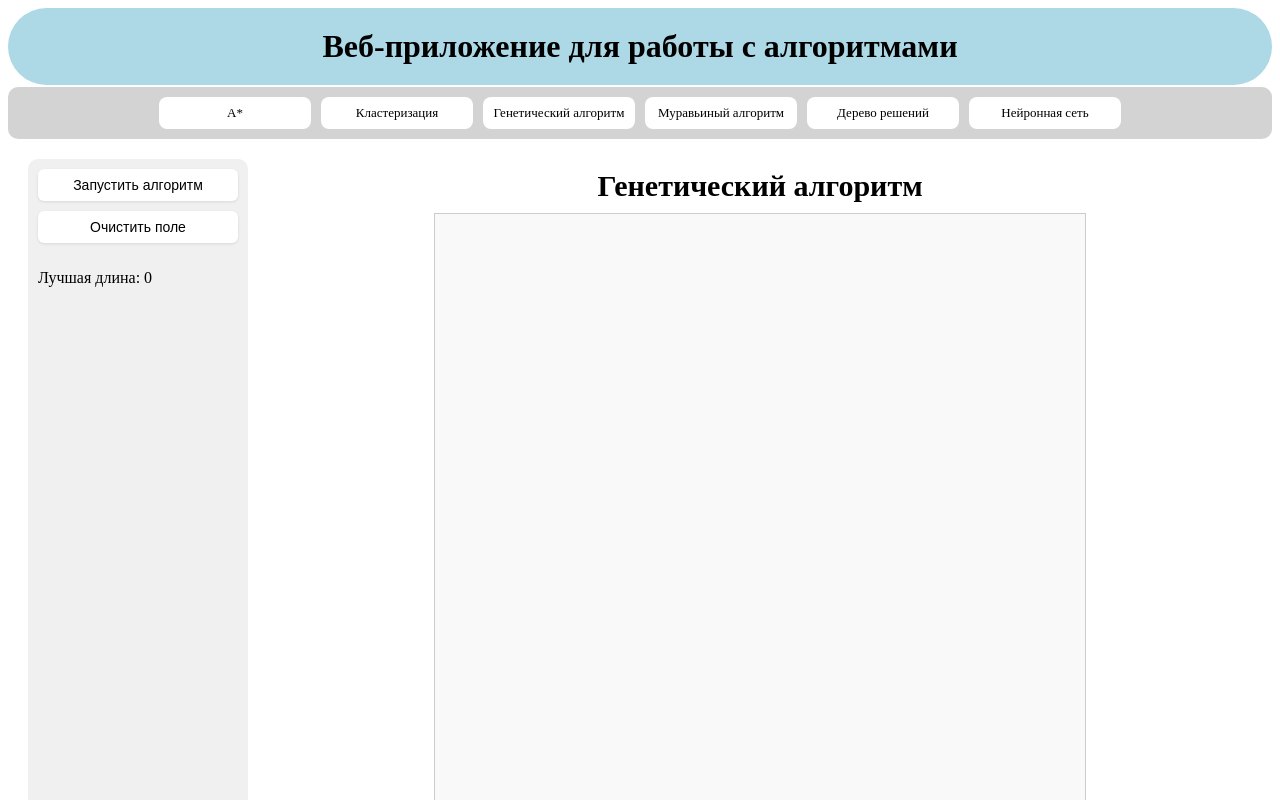
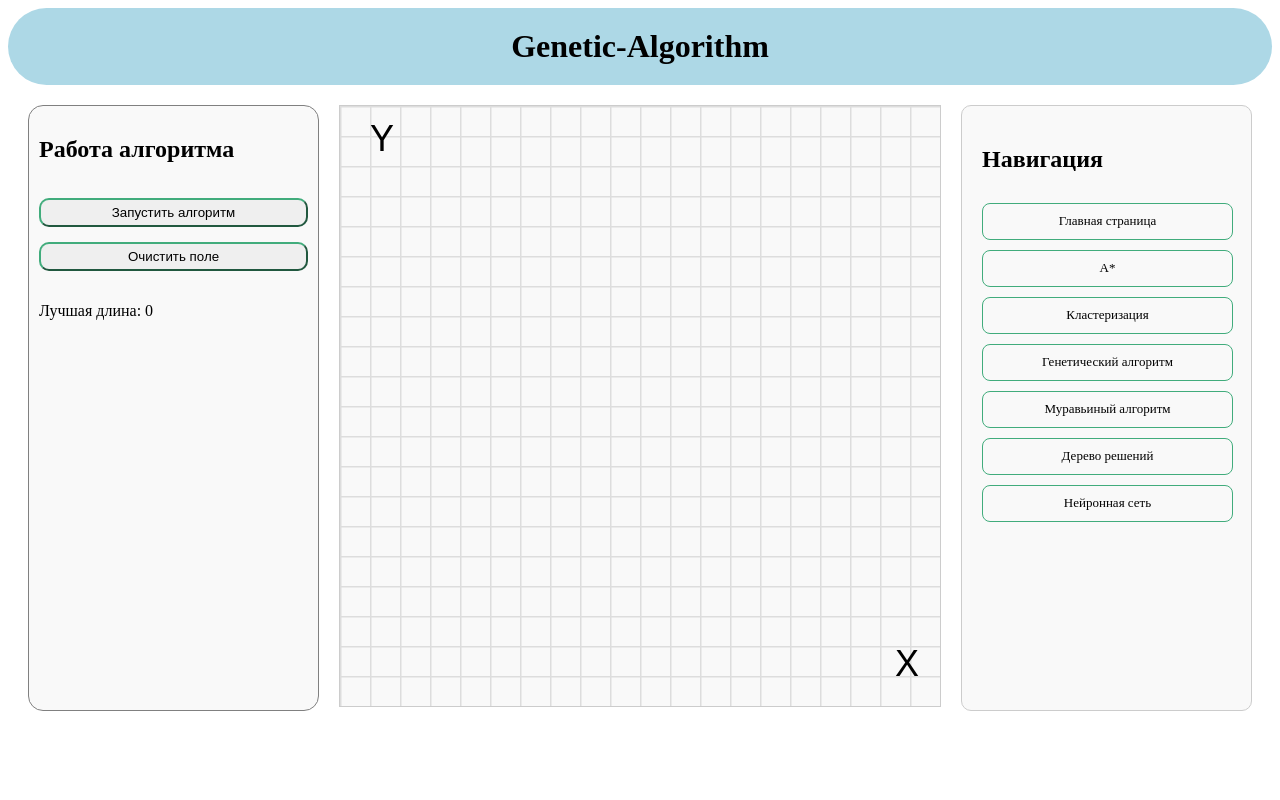
Before and after one commit to babejon/Module6, a plain HTML site: page genetic-algorithm/index.html in a window 1280 px wide. Shown: the top 800 px of the page. Drawn offline with Linux system fonts and the light colour scheme.

Commit message:
Немного изменил дизайн страниц и добавил папку с основной страницей

```diff
--- a/style.css
+++ b/A-Star-Algorithm/style.css
@@ -14,10 +14,11 @@ h1 {
 
 .navigation {
     display: flex;
+    flex: 1;
+    flex-direction: column;
     justify-content: center;
     gap: 10px;
     padding: 10px;
-    background-color: #f0f0f0;
     border-radius: 10px;
 }
 
@@ -25,21 +26,22 @@ h1 {
     display: inline-flex;
     align-items: center;
     justify-content: center;
-    width: 150px;
+    width: 100%;
     height: 35px;
     border: 1px solid #bbb;
     border-radius: 8px;
     cursor: pointer;
     font-size: 13px;
-    background-color: white;
-    color: black;
+    color:black;
     text-decoration: none;
     transition: all 0.2s ease;
+    background-color: solid gray;
+    border-color: #41ac7c;
 }
 
 .button:hover {
     background-color: lightgreen;
-    transform: translateY(-3px);
+    transform: scale(1.04);
 }
 
 .sidebar {
@@ -59,6 +61,7 @@ padding: 5px;
 border-radius: 10px;
 border-color: #41ac7c;
 transition: transform 0.2s ease;
+cursor: pointer;
 }
 
 .sidebarbutton:hover
@@ -74,17 +77,11 @@ transform: scale(1.04);
     align-items: center;
     border: 2px solid gray;
     border-radius: 10px;
-    background-color: #a6eaea;
+    background-color: #f9f9f9;
     padding: 10px;
 }
 
-.grid-area {
-    width: 100%;
-    height: 100%;
-    background-color: white;
-    margin-top: 10px;
-    flex-grow: 1;
-}
+
 .right-container{
     flex: 1;
     border: 1px solid #ccc;
@@ -102,17 +99,16 @@ transform: scale(1.04);
     box-sizing: border-box;
 }
 
-.box {
-    display: grid;
-    width: 500px;
-    height: 600px;
-    background-color: rgb(138, 219, 211);
-    border: 5px solid gray;
-    box-sizing: border-box;
+.grid-area {
+    width: 100%;
+    height: 100%;
+    background-color: white;
+    margin-top: 10px;
+    flex-grow: 1;
 }
 .cell {
     border: 1px solid black;
-    background-color: rgb(138, 219, 211);
+    background-color: lightblue;
     width: 100%;
     height: 100%;
     cursor: pointer;
--- /dev/null
+++ b/Main-page/style.css
@@ -0,0 +1,97 @@
+header {
+    width: 100%;
+    display: flex;
+    justify-content: center;
+    padding: 20px;
+    border-radius: 30px;
+    background-color: lightblue;
+    box-sizing: border-box;
+}
+
+h1 {
+    margin: 0;
+}
+
+.navigation {
+    display: flex;
+    justify-content: center;
+    gap: 10px;
+    padding: 10px;
+    background-color: #f0f0f0;
+    border-radius: 10px;
+}
+
+.button {
+    display: inline-flex;
+    align-items: center;
+    justify-content: center;
+    width: 150px;
+    height: 35px;
+    border: 1px solid #bbb;
+    border-radius: 8px;
+    cursor: pointer;
+    font-size: 13px;
+    background-color: white;
+    color: black;
+    text-decoration: none;
+    transition: all 0.2s ease;
+}
+
+.button:hover {
+    background-color: lightgreen;
+    transform: translateY(-3px);
+}
+
+.sidebar {
+    flex: 1;
+    display: flex;
+    flex-direction: column;
+    gap: 15px;
+    border: 1px solid gray;
+    border-radius: 15px;
+    padding: 10px;
+    background-color: #f9f9f9;
+}
+
+.sidebarbutton
+{
+padding: 5px;
+border-radius: 10px;
+border-color: #41ac7c;
+transition: transform 0.2s ease;
+}
+
+.sidebarbutton:hover
+{
+background-color: lightgreen;
+transform: scale(1.04);
+}
+
+.visualization {
+    flex: 2;
+    display: flex;
+    flex-direction: column;
+    align-items: center;
+    border: 2px solid gray;
+    border-radius: 10px;
+    background-color: #a6eaea;
+    padding: 10px;
+}
+
+
+.right-container{
+    flex: 1;
+    border: 1px solid #ccc;
+    border-radius: 10px;
+    padding: 10px;
+    background-color: #f9f9f9;
+}
+
+.containers {
+    display: flex;
+    flex-direction: row;
+    gap: 5px;
+    padding: 20px;
+    height: calc(100vh - 200px);
+    box-sizing: border-box;
+}
--- a/clustering-algorithm/style.css
+++ b/clustering-algorithm/style.css
@@ -12,18 +12,14 @@ h1 {
   margin: 0;
 }
 
-.boxheader {
-  width: 100%;
+.navigation {
   display: flex;
+  flex: 1;
+  flex-direction: column;
   justify-content: center;
-  align-items: center;
-  margin: 0;
+  gap: 10px;
   padding: 10px;
   border-radius: 10px;
-  background-color: lightgray;
-  box-sizing: border-box;
-  margin-top: 2px;
-  gap: 10px;
 }
 
 
@@ -31,31 +27,25 @@ h1 {
   display: inline-flex;
   align-items: center;
   justify-content: center;
-  width: 150px;
-  height: 30px;
-  border: 1px solid transparent;
-  padding: 0;
+  width: 100%;
+  height: 35px;
+  border: 1px solid #bbb;
   border-radius: 8px;
   cursor: pointer;
   font-size: 13px;
-  background-color: white;
-  color: black;
+  color:black;
   text-decoration: none;
+  transition: all 0.2s ease;
+  background-color: solid gray;
+  border-color: #41ac7c;
 }
 
 .button:hover {
   background-color: lightgreen;
-  transform: translateY(-3px);
+  transform: scale(1.04);
 }
 
-.A {
-  text-align: center;
-  margin-top: 10px;
-  font-size: 30px;
-  margin-bottom: 10px;
-}
-
-.main-wrapper {
+.containers {
   display: flex;
   justify-content: space-between;
   gap: 20px;
@@ -63,24 +53,23 @@ h1 {
 }
 
 .sidebar {
+  flex: 1;
   display: flex;
   flex-direction: column;
-  gap: 10px;
-  width: 200px;
+  gap: 15px;
+  border: 1px solid gray;
+  border-radius: 15px;
   padding: 10px;
-  background-color: #f0f0f0;
-  border-radius: 10px;
+  background-color: #f9f9f9;
 }
 
 
 .sidebarbutton {
-  padding: 8px;
-  border: none;
-  border-radius: 6px;
-  background-color: white;
+  padding: 5px;
+  border-radius: 10px;
+  border-color: #41ac7c;
+  transition: transform 0.2s ease;
   cursor: pointer;
-  font-size: 14px;
-  box-shadow: 0 1px 3px rgba(0,0,0,0.1);
 
 }
 
@@ -90,12 +79,12 @@ h1 {
 
 }
 
-
-.graph-area {
-  flex-grow: 1;
-  display: flex;
-  flex-direction: column;
-  align-items: center;
+.right-container{
+  flex: 1;
+  border: 1px solid #ccc;
+  border-radius: 10px;
+  padding: 10px;
+  background-color: #f9f9f9;
 }
 
 #graphArea {
--- a/genetic-algorithm/index.html
+++ b/genetic-algorithm/index.html
@@ -3,36 +3,25 @@
 <head>
   <meta charset="UTF-8">
   <meta name="viewport" content="width=device-width, initial-scale=1.0">
-  <title>Веб-приложение для работы с алгоритмами</title>
+  <title>Aлгоритмы приближенных вычислений</title>
   <link rel="stylesheet" href="style.css">
 </head>
 <body>
 
   <header>
-    <h1>Веб-приложение для работы с алгоритмами</h1>
+    <h1>Genetic-Algorithm</h1>
   </header>
-
-  <nav class="boxheader">
-    <a href="../../index.html" class="button">A*</a>
-    <a href="../clustering-algorithm/index.html" class="button">Кластеризация</a>
-    <a href="../genetic-algorithm/index.html" class="button">Генетический алгоритм</a>
-    <a href="../ant-algorithm/index.html" class="button">Муравьиный алгоритм</a>
-    <a href="../decision-tree/index.html" class="button">Дерево решений</a>
-    <a href="../neural-net/index.html" class="button">Нейронная сеть</a>
-  </nav>
-
-
-  <main class="main-wrapper">
+  <main class="containers">
 
     <section class="sidebar">
+      <h2>Работа алгоритма</h2>
       <button class="sidebarbutton" onclick="startAlgo()">Запустить алгоритм</button>
       <button class="sidebarbutton" onclick="clearGraph()">Очистить поле</button>
       <p>Лучшая длина: <span id="bestLength">0</span></p>
     </section>
 
 
-    <section class="graph-area">
-      <h2 class="A">Генетический алгоритм</h2>
+    <section class="visualization">
       <svg id="graphArea" viewBox="0 0 200 200" xmlns="http://www.w3.org/2000/svg">
 
         <defs>
@@ -51,8 +40,20 @@
         <text x="10" y="15" class="axis-label">Y</text>
       </svg>
     </section>
+  <section class="right-container">
+    <nav class="navigation">
+    <h2>Навигация</h2>
+    <a href="../Main-page/index.html" class="button">Главная страница</a>
+    <a href="../A-Star-Algorithm/index.html" class="button">A*</a>
+    <a href="../clustering-algorithm/index.html" class="button">Кластеризация</a>
+    <a href="../genetic-algorithm/index.html" class="button">Генетический алгоритм</a>
+    <a href="../ant-algorithm/index.html" class="button">Муравьиный алгоритм</a>
+    <a href="../decision-tree/index.html" class="button">Дерево решений</a>
+    <a href="../neural-net/index.html" class="button">Нейронная сеть</a>
+  </nav>
+  </section>
+  </main>
 
-  </main>
 
   <script src="script.js"></script>
 </body>
--- a/genetic-algorithm/script.js
+++ b/genetic-algorithm/script.js
@@ -59,7 +59,7 @@ function generatePopulation(size, numPoints) {//Создает массив ма
     return population;
 }
 
-function tournamentSelection(population, points, k = 5) {//Турнирный метод выбора "Родителя"
+function tournamentSelection(population, points, k = 3) {//Турнирный метод выбора "Родителя"
     let tournament = [];
     for (let i = 0; i < k; i++) {
         const randomIndex = Math.floor(Math.random() * population.length);
@@ -139,9 +139,9 @@ function drawPath(svg, points, path) {// рисует линии
 async function startAlgo() {
     let svg = document.getElementById("graphArea");
     let num = points.length;
-    let pop = generatePopulation(50, num);//создаем 50 популяций
+    let pop = generatePopulation(30, num);//создаем 50 популяций
 
-    for (let gen = 0; gen < 100; gen++) {//всего у нас новых генов 100
+    for (let gen = 0; gen < 60; gen++) {//всего у нас новых генов 100
         let newPop = [];
 
         const best = getBestPath(pop, points);
--- a/genetic-algorithm/style.css
+++ b/genetic-algorithm/style.css
@@ -12,18 +12,14 @@ h1 {
   margin: 0;
 }
 
-.boxheader {
-  width: 100%;
+.navigation {
   display: flex;
+  flex: 1;
+  flex-direction: column;
   justify-content: center;
-  align-items: center;
-  margin: 0;
+  gap: 10px;
   padding: 10px;
   border-radius: 10px;
-  background-color: lightgray;
-  box-sizing: border-box;
-  margin-top: 2px;
-  gap: 10px;
 }
 
 
@@ -31,31 +27,25 @@ h1 {
   display: inline-flex;
   align-items: center;
   justify-content: center;
-  width: 150px;
-  height: 30px;
-  border: 1px solid transparent;
-  padding: 0;
+  width: 100%;
+  height: 35px;
+  border: 1px solid #bbb;
   border-radius: 8px;
   cursor: pointer;
   font-size: 13px;
-  background-color: white;
-  color: black;
+  color:black;
   text-decoration: none;
+  transition: all 0.2s ease;
+  background-color: solid gray;
+  border-color: #41ac7c;
 }
 
 .button:hover {
   background-color: lightgreen;
-  transform: translateY(-3px);
+  transform: scale(1.04);
 }
 
-.A {
-  text-align: center;
-  margin-top: 10px;
-  font-size: 30px;
-  margin-bottom: 10px;
-}
-
-.main-wrapper {
+.containers {
   display: flex;
   justify-content: space-between;
   gap: 20px;
@@ -63,25 +53,23 @@ h1 {
 }
 
 .sidebar {
+  flex: 1;
   display: flex;
   flex-direction: column;
-  gap: 10px;
-  width: 200px;
+  gap: 15px;
+  border: 1px solid gray;
+  border-radius: 15px;
   padding: 10px;
-  background-color: #f0f0f0;
-  border-radius: 10px;
+  background-color: #f9f9f9;
 }
 
 
 .sidebarbutton {
-  padding: 8px;
-  border: none;
-  border-radius: 6px;
-  background-color: white;
+  padding: 5px;
+  border-radius: 10px;
+  border-color: #41ac7c;
+  transition: transform 0.2s ease;
   cursor: pointer;
-  font-size: 14px;
-  box-shadow: 0 1px 3px rgba(0,0,0,0.1);
-
 }
 
 .sidebarbutton:hover {
@@ -90,17 +78,17 @@ h1 {
 
 }
 
-
-.graph-area {
-  flex-grow: 1;
-  display: flex;
-  flex-direction: column;
-  align-items: center;
+.right-container{
+  flex: 1;
+  border: 1px solid #ccc;
+  border-radius: 10px;
+  padding: 10px;
+  background-color: #f9f9f9;
 }
 
 #graphArea {
-  width: 650px;
-  height: 6500px;
+  width: 600px;
+  height: 600px;
   border: 1px solid #ccc;
   background-color: #f9f9f9;
 }
```
Also changed, not shown: A-Star-Algorithm/index.html (added, +44 -0 lines), A-Star-Algorithm/script.js (renamed from script.js, +11 -3 lines), Main-page/index.html (added, +22 -0 lines), clustering-algorithm/index.html (+17 -19 lines), index.html (deleted, +0 -51 lines), Main-page/script.js (added).
